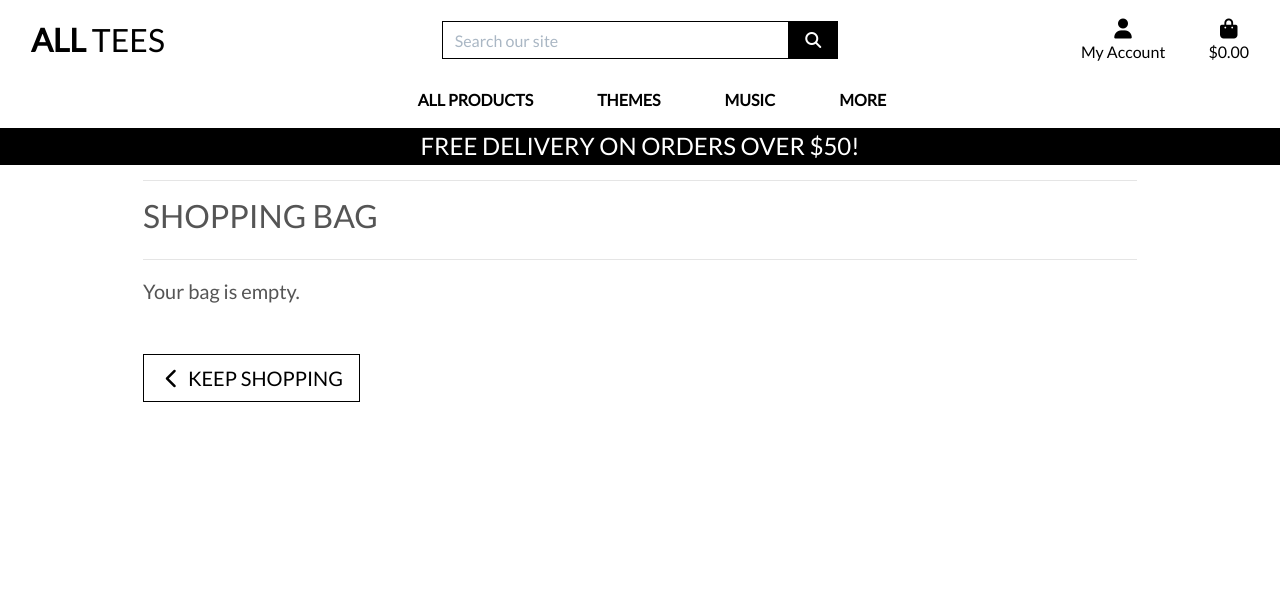
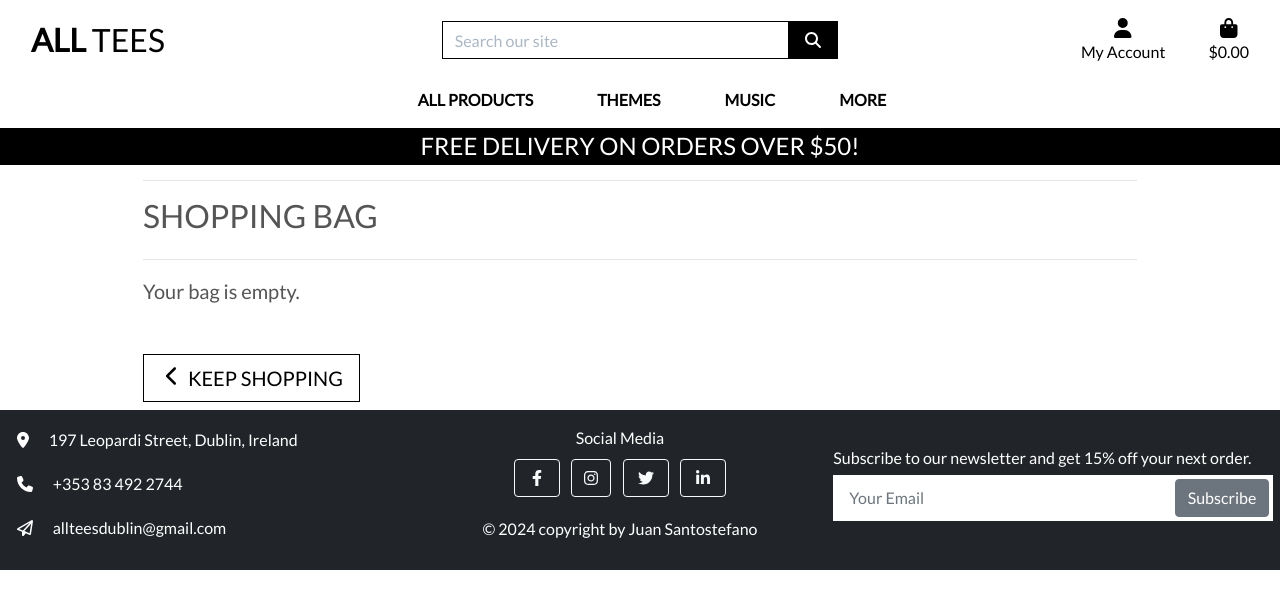
Before and after one commit to jpsantostefano/all-tees, a Django app: page /bag/ in a window 1280 px wide. Shown: the top 609 px of the page. Run offline with Django 3.2, Linux system fonts and the light colour scheme; parts of the project's set-up code (start-up, migrations or seed data) failed here and were passed over; some libraries are stand-ins or nearby versions.

Commit message:
footer added to base.html

```diff
--- a/static/css/base.css
+++ b/static/css/base.css
@@ -16,6 +16,45 @@ body {
     padding: 30px 60px;
     background-color: #ffff;
     border-radius: 10px;
+}
+
+/******** FOOTER *********/
+
+footer {
+    background-color: #212529;
+    height: 160px;
+    color: white;
+}
+
+footer p {
+    margin: 0;
+    text-align: left;
+}
+
+.footer-contact{
+    display: flex;
+    align-items: center;
+    margin: 10px;
+}
+
+.footer-icon{
+    margin-right: 20px;
+}
+
+.footer-left,
+.footer-middle {
+    width: 400px;
+}
+
+.footer-left{
+    display: flex;
+    flex-direction: column;
+    justify-content: center;
+    align-items: flex-start;
+}
+
+.footer-right {
+    width: 440px;
 }
 
 /******** HEADER *********/
--- a/templates/base.html
+++ b/templates/base.html
@@ -23,6 +23,7 @@
     {% endblock %}
 
     {% block corejs %}
+    <script src="https://use.fontawesome.com/releases/v6.3.0/js/all.js" crossorigin="anonymous"></script>
     <script src="https://kit.fontawesome.com/e9c73d7092.js" crossorigin="anonymous"></script>
     <script src="https://code.jquery.com/jquery-3.4.1.min.js" integrity="sha256-CSXorXvZcTkaix6Yvo6HppcZGetbYMGWSFlBw8HfCJo=" crossorigin="anonymous"></script>
     <script src="https://cdn.jsdelivr.net/npm/popper.js@1.16.0/dist/umd/popper.min.js" integrity="sha384-Q6E9RHvbIyZFJoft+2mJbHaEWldlvI9IOYy5n3zV9zzTtmI3UksdQRVvoxMfooAo" crossorigin="anonymous"></script>
@@ -134,5 +135,60 @@
         </script>
     {% endblock %}
 
+    <!-- Footer-->
+<footer>
+    <!-- Top Footer -->
+
+        <div class="d-flex justify-content-around align-items-center pt-2">
+            <!-- Left -->
+            <div class="footer-left">
+                <div class="footer-contact">
+                    <i class="fa-solid fa-location-dot footer-icon"></i>
+                    <p>197 Leopardi Street, Dublin, Ireland</p>
+                </div>
+                <div class="footer-contact">
+                    <i class="fa-solid fa-phone footer-icon"></i>
+                    <p>+353 83 492 2744</p>
+                </div>
+
+                <div class="footer-contact">
+                    <i class="fa-regular fa-paper-plane footer-icon"></i>
+                    <p>allteesdublin@gmail.com</p>
+                </div>
+            </div>
+
+            <!-- Middle -->
+            <div class="footer-middle text-center">
+                <h6>Social Media</h6>
+                <div class="mt-2">
+                    <a class="btn btn-outline-light btn-floating m-1" href="https://www.facebook.com/" role="button" target="_blank">
+                        <i class="fab fa-fw fa-facebook-f"></i>
+                    </a>
+                    <a class="btn btn-outline-light btn-floating m-1" href="https://www.instagram.com/" role="button" target="_blank">
+                        <i class="fa-brands fa-instagram"></i>
+                    </a>
+                    <a class="btn btn-outline-light btn-floating m-1" href="https://twitter.com/" role="button" target="_blank">
+                        <i class="fab fa-fw fa-twitter"></i>
+                    </a>
+                    <a class="btn btn-outline-light btn-floating m-1" href="https://www.linkedin.com/" role="button" target="_blank">
+                        <i class="fab fa-fw fa-linkedin-in"></i>
+                    </a>
+                </div>
+                <div class="d-flex justify-content-center mt-3">
+                    <p class="m-0 text-white text-opacity-75">© 2024 copyright by Juan Santostefano</p>
+                </div>
+            </div>
+
+            <!-- Right -->
+            <div class="footer-right mt-3 mb-2">
+                <h6 class="text-white">Subscribe to our newsletter and get 15% off your next order.</h6>
+                <form class="d-flex flex-row mb-2 p-1 bg-white" method="post" action="{% url 'home' %}">
+                    {% csrf_token %}
+                    <input type="email" name="email" class="form-control rounded border-0" placeholder="Your Email">
+                    <button class="btn btn-secondary flex-shrink-0" type="submit">Subscribe</button>
+                </form>
+            </div>
+        </div>
+</footer>
 </body>
 </html>
```
